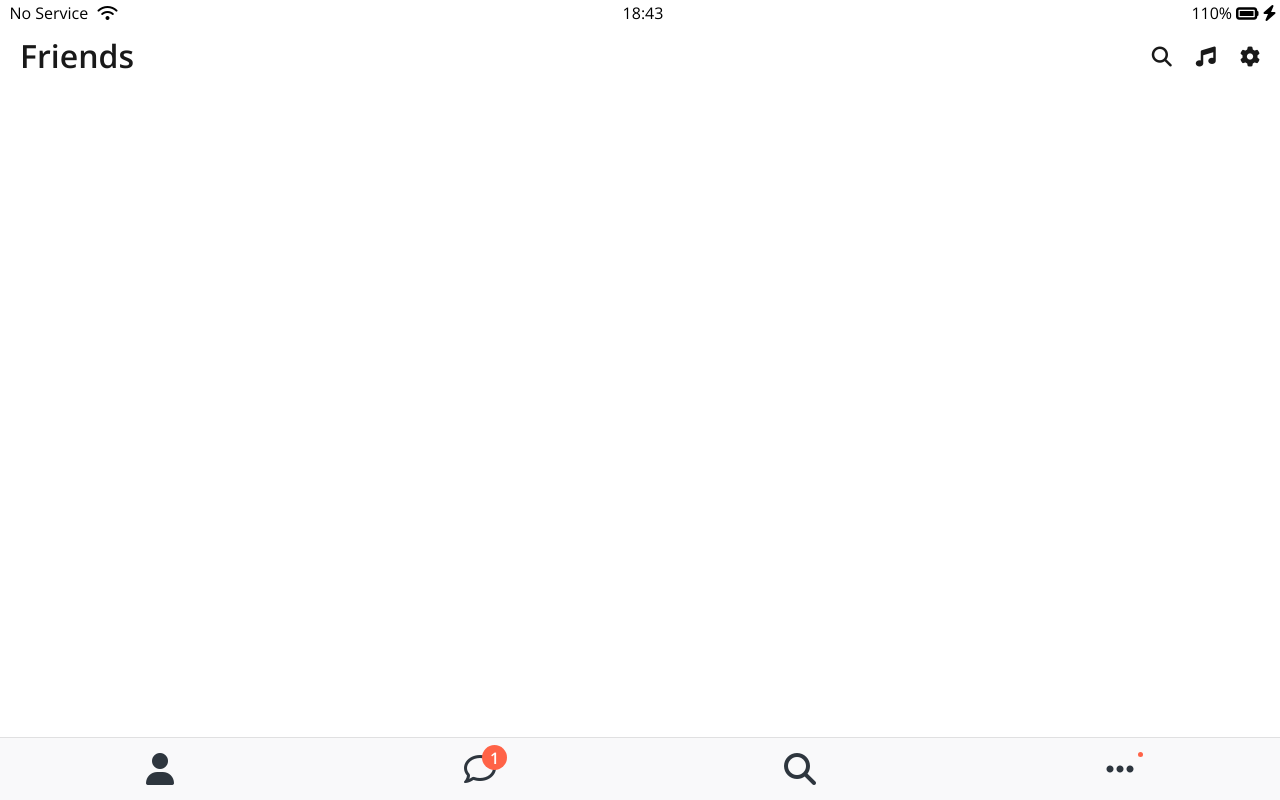
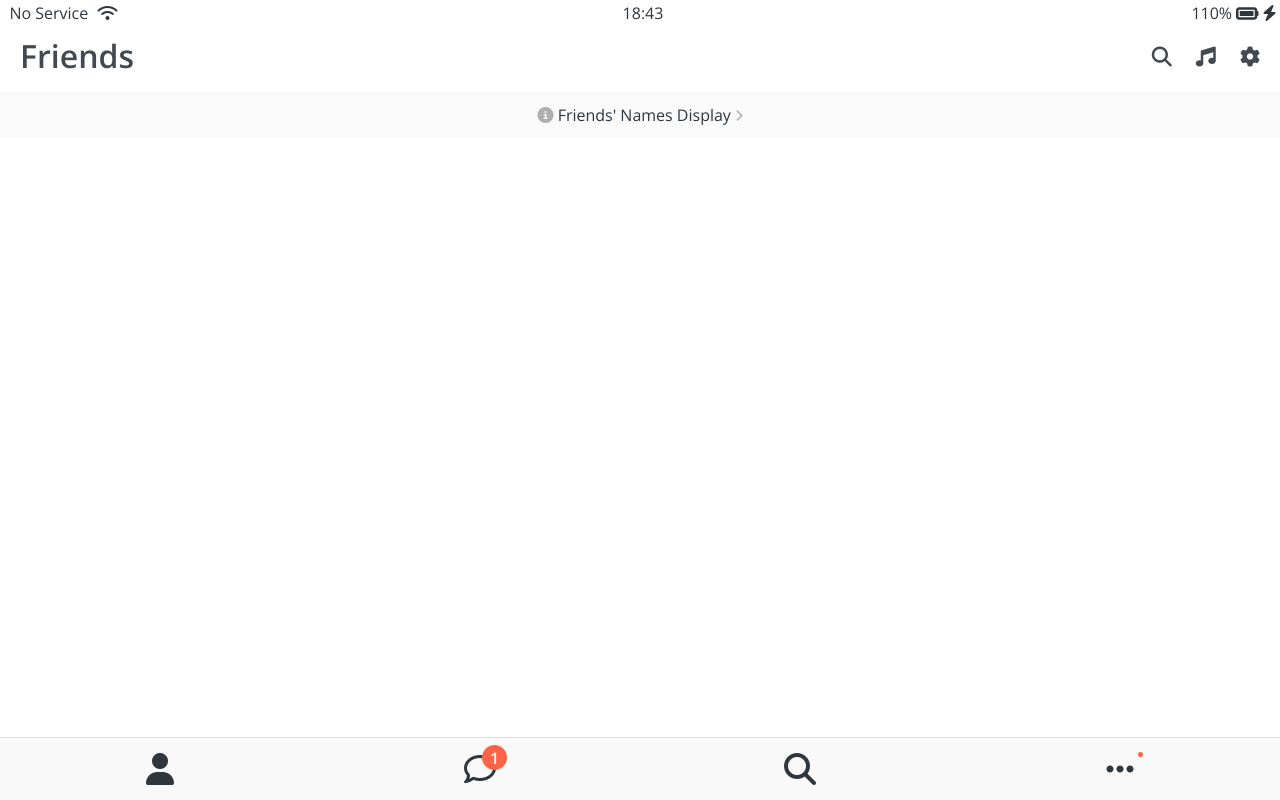
Before and after one commit to Honiyang/kokoa-clone-2020, a plain HTML site: page friends.html in a window 1280 px wide. Drawn offline with nearby package versions, Linux system fonts and the light colour scheme.

Commit message:
6.15 Friends Screen part one

```diff
--- /dev/null
+++ b/css/screens/friends.css
@@ -0,0 +1,10 @@
+#friends-display-link {
+  display: block;
+  text-align: center;
+  background-color: #fafafa;
+  padding: 15px 0px;
+  font-size: 16px;
+}
+#friends-display-link i {
+  color: rgba(0, 0, 0, 0.3);
+}
--- a/css/styles.css
+++ b/css/styles.css
@@ -10,7 +10,9 @@
 
 /* Screens */
 @import "screens/login.css";
+@import "screens/friends.css";
 
 body {
+  color: #2e363e;
   font-family: "Open Sans", sans-serif;
 }
--- a/friends.html
+++ b/friends.html
@@ -31,6 +31,11 @@
         <span><i class="fas fa-cog fa-lg"></i></span>
       </div>
     </header>
+    <a id="friends-display-link">
+      <i class="fas fa-info-circle"></i>
+      Friends' Names Display
+      <i class="fas fa-chevron-right fa-xs"></i>
+    </a>
     <nav class="nav">
       <ul class="nav__list">
         <!-- 현재창의 버튼은 안눌리게하고싶음
```
